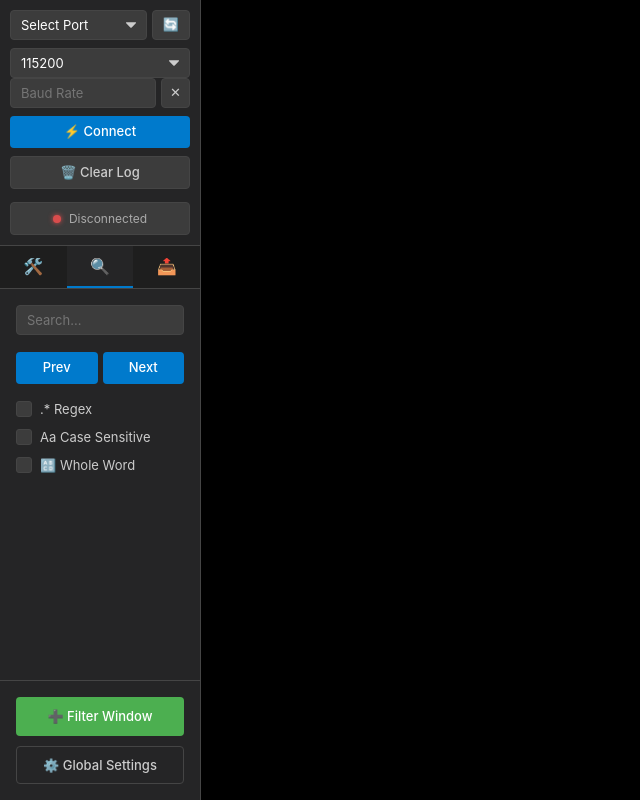
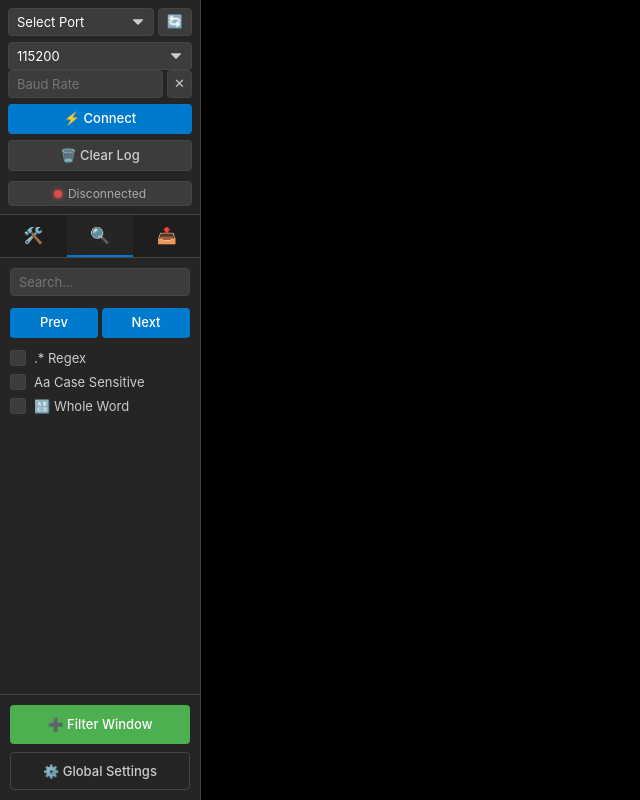
Before and after one commit to Trigger-CN/SerialTerminal, an Electron app: page index.html in a window 1000 px wide. Both pictures are taken after a click on the button "Search". Shown: the whole page, without its empty margins (0-640 px from the left). Drawn offline with nearby package versions, Linux system fonts and the light colour scheme; no server answers.

Commit message:
feat: 修改布局

```diff
--- a/index.html
+++ b/index.html
@@ -18,11 +18,11 @@
     <div class="sidebar">
         <!-- Persistent Header -->
         <div class="sidebar-header">
-            <div style="display: flex; gap: 5px;">
+            <div style="display: flex; gap: 4px;">
                 <select id="port-select" title="Select Serial Port" style="flex: 1; width: 0;">
                     <option value="">Select Port</option>
                 </select>
-                <button class="secondary" id="refresh-btn" style="flex: 0 0 auto; padding: 0 10px;" title="Refresh Ports">🔄</button>
+                <button class="secondary" id="refresh-btn" style="flex: 0 0 auto; padding: 0 8px;" title="Refresh Ports">🔄</button>
             </div>
 
             <div id="baud-container" style="position: relative;">
@@ -49,9 +49,9 @@
                     <option value="2000000">2000000</option>
                     <option value="custom">✎ Custom...</option>
                 </select>
-                <div id="baud-custom-wrapper" style="display: none; display: flex; gap: 5px;">
+                <div id="baud-custom-wrapper" style="display: none; display: flex; gap: 4px;">
                     <input type="number" id="baud-custom-input" placeholder="Baud Rate" style="flex: 1; width: 0;">
-                    <button id="baud-custom-cancel" class="secondary" style="width: auto; padding: 0 8px;" title="Back to list">✕</button>
+                    <button id="baud-custom-cancel" class="secondary" style="width: auto; padding: 0 6px;" title="Back to list">✕</button>
                 </div>
             </div>
 
@@ -121,12 +121,12 @@
 
             <!-- Search Tab -->
             <div id="tab-search" class="sidebar-tab-pane">
-                <input type="text" id="search-input" placeholder="Search..." style="margin-bottom: 5px;">
-                <div style="display: flex; gap: 5px;">
+                <input type="text" id="search-input" placeholder="Search..." style="margin-bottom: 4px;">
+                <div style="display: flex; gap: 4px;">
                     <button id="find-prev-btn" style="flex: 1;">Prev</button>
                     <button id="find-next-btn" style="flex: 1;">Next</button>
                 </div>
-                <label style="margin-top: 5px;">
+                <label style="margin-top: 4px;">
                     <input type="checkbox" id="search-regex"> .* Regex
                 </label>
                 <label>
@@ -140,24 +140,24 @@
             <!-- Send Tab -->
             <div id="tab-send" class="sidebar-tab-pane">
                 <!-- Auto Send -->
-                <div style="border-bottom: 1px solid var(--border-color); padding-bottom: 8px; margin-bottom: 8px;">
-                    <div style="display: flex; align-items: center; gap: 5px; margin-bottom: 5px;">
+                <div style="border-bottom: 1px solid var(--border-color); padding-bottom: 6px; margin-bottom: 6px;">
+                    <div style="display: flex; align-items: center; gap: 4px; margin-bottom: 4px;">
                         <input type="checkbox" id="auto-send-enable">
                         <label for="auto-send-enable" style="font-size: 13px; color: var(--text-primary); cursor: pointer; display: inline;">Auto Send</label>
                         <input type="number" id="auto-send-interval" placeholder="ms" value="1000" style="width: 60px; padding: 4px; margin-left: auto;">
                     </div>
-                    <textarea id="auto-send-text" placeholder="Text to auto send..." style="margin-bottom: 5px; height: 60px;"></textarea>
+                    <textarea id="auto-send-text" placeholder="Text to auto send..." style="margin-bottom: 4px; height: 60px;"></textarea>
                 </div>
 
                 <!-- Quick Send -->
-                <div style="font-size: 13px; margin-bottom: 5px; color: var(--text-primary); display: flex; justify-content: space-between; align-items: center;">
+                <div style="font-size: 13px; margin-bottom: 4px; color: var(--text-primary); display: flex; justify-content: space-between; align-items: center;">
                     <span>Quick Send List</span>
                 </div>
                 <div id="quick-send-list" class="quick-send-list-container">
                     <!-- Items will be added here -->
                 </div>
 
-                <div style="display: flex; flex-direction: column; gap: 5px; margin-bottom: 5px;">
+                <div style="display: flex; flex-direction: column; gap: 4px; margin-bottom: 4px;">
                     <input type="text" id="quick-send-label" placeholder="Label">
                     <textarea id="quick-send-content" placeholder="Content (multi-line)" style="height: 60px;"></textarea>
                 </div>
--- a/style.css
+++ b/style.css
@@ -42,7 +42,7 @@ select, button, input, textarea {
     background: var(--bg-input);
     color: #fff;
     border: 1px solid var(--border-color);
-    padding: 6px 10px; /* Compact padding */
+    padding: 5px 8px; /* Compact padding */
     font-size: 13px;
     border-radius: 4px;
     outline: none;
@@ -179,9 +179,9 @@ label:hover {
 /* Quick Send List Styling */
 .quick-send-item {
     display: flex;
-    gap: 8px;
+    gap: 6px;
     align-items: center;
-    padding: 4px;
+    padding: 2px;
     border-radius: 4px;
     transition: background 0.2s;
     border: 1px solid transparent;
@@ -205,9 +205,9 @@ label:hover {
     background: var(--bg-input);
     border: 1px solid var(--border-color);
     color: var(--text-primary);
-    padding: 6px 8px;
+    padding: 4px 6px;
     font-size: 12px;
-    height: 32px; /* Fixed height for consistency */
+    height: 28px; /* Fixed height for consistency */
     display: flex;
     align-items: center;
 }
@@ -262,12 +262,12 @@ label:hover {
 }
 
 .sidebar-header {
-    padding: 10px; /* Compact padding */
+    padding: 8px; /* Compact padding */
     background: var(--bg-secondary);
     border-bottom: 1px solid var(--border-color);
     display: flex;
     flex-direction: column;
-    gap: 8px; /* Compact gap */
+    gap: 6px; /* Compact gap */
     flex-shrink: 0;
 }
 
@@ -306,7 +306,7 @@ label:hover {
 .sidebar-content {
     flex: 1;
     overflow-y: auto;
-    padding: 16px;
+    padding: 10px;
     background: var(--bg-secondary);
 }
 
@@ -318,17 +318,17 @@ label:hover {
 .sidebar-tab-pane.active {
     display: flex;
     flex-direction: column;
-    gap: 12px;
+    gap: 8px;
 }
 
 .sidebar-footer {
-    padding: 16px;
+    padding: 10px;
     border-top: 1px solid var(--border-color);
     background: var(--bg-secondary);
     flex-shrink: 0;
     display: flex;
     flex-direction: column;
-    gap: 10px;
+    gap: 8px;
 }
 
 /* Main Container & Terminal */
@@ -359,9 +359,9 @@ label:hover {
     display: flex;
     align-items: center;
     justify-content: center;
-    gap: 8px;
-    margin-top: 5px;
-    padding: 8px;
+    gap: 6px;
+    margin-top: 4px;
+    padding: 4px;
     background: var(--bg-input);
     border-radius: 4px;
     border: 1px solid var(--border-color);
@@ -431,10 +431,10 @@ label:hover {
 .quick-send-list-container {
     display: flex;
     flex-direction: column;
-    gap: 5px;
+    gap: 2px;
     max-height: 200px;
     overflow-y: auto;
-    margin-bottom: 8px;
+    margin-bottom: 4px;
 }
 
 /* Forms & Layout */
```
